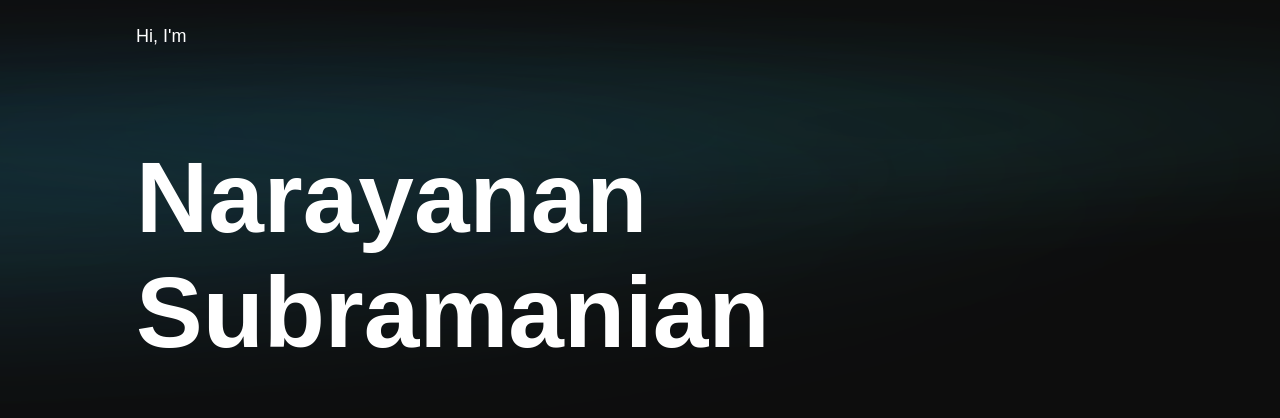
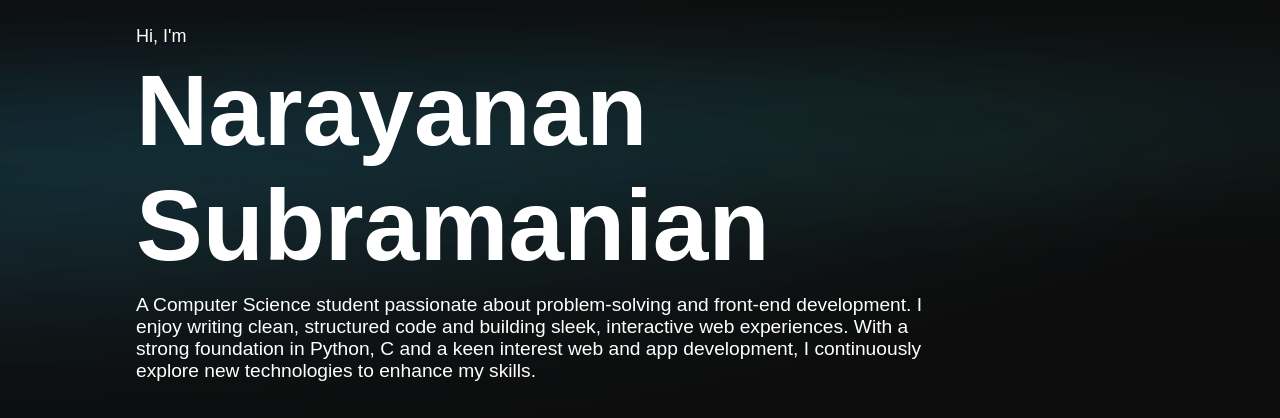
Before and after one commit to Narayanan1012/narayanan, a plain HTML site: page index.html in a window 1280 px wide. Shown: the top 418 px of the page. Drawn offline with nearby package versions, Linux system fonts and the light colour scheme; no server answers; a web font is replaced by a local one.

Commit message:
Update style.css

```diff
--- a/style.css
+++ b/style.css
@@ -33,10 +33,12 @@ body {
     width: 50rem;
 }
 
-.name {
-    font-size: 100px;
-    font-weight: 900;
-}
+    .name {
+        font-size: 100px;
+        font-wright: 900;
+        margin-top: -20.2px;
+        margin-bottom: 11px;
+    }
 
 /* Social Icons */
 .social-icons a {
```
